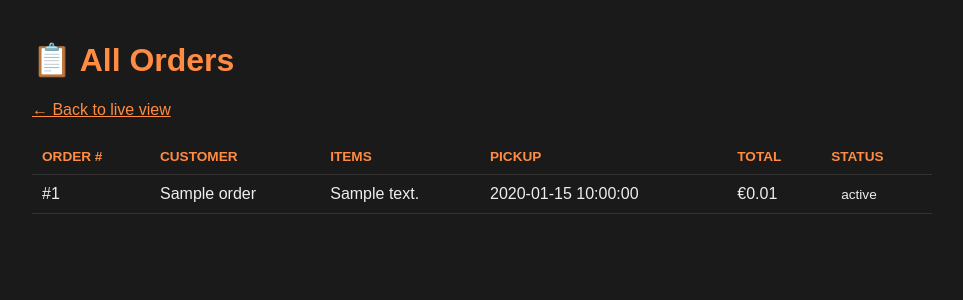
After one commit to pragashkumar14/ce-capstone-cloud-kitchen, a Flask app: template app/src/templates/all_orders.html in a window 1280 px wide. The commit adds this page. Shown: the top 300 px of the page, without its empty margins (158-1121 px from the left). Run offline with Flask 3, Linux system fonts and the light colour scheme; the template is opened without the code that fills it: most values are stand-ins (such as "Sample title", 1, 10 or a date in 2020).

Commit message:
Add /kitchen/all view showing every order regardless of status

```diff
--- a/app/src/app.py
+++ b/app/src/app.py
@@ -235,6 +235,24 @@ def complete_order(order_id):
     conn.close()
     return redirect(url_for("kitchen"))
 
+@app.route("/kitchen/all")
+def all_orders():
+    conn = get_connection()
+    cur = conn.cursor()
+    cur.execute(
+        "SELECT o.id, o.customer_name, o.pickup_time, o.status, o.total_cents, "
+        "array_agg(mi.name || ' x' || oi.quantity) AS item_summary "
+        "FROM orders o "
+        "JOIN order_items oi ON oi.order_id = o.id "
+        "JOIN menu_items mi ON mi.id = oi.menu_item_id "
+        "GROUP BY o.id "
+        "ORDER BY o.created_at DESC"
+    )
+    orders = cur.fetchall()
+    conn.close()
+    return render_template("all_orders.html", orders=orders)
+
+
 
 @app.route("/kitchen/api/orders")
 def kitchen_orders_api():
--- /dev/null
+++ b/app/src/templates/all_orders.html
@@ -0,0 +1,48 @@
+<!DOCTYPE html>
+<html lang="en">
+<head>
+    <meta charset="UTF-8">
+    <title>All Orders — Pam Kitchen</title>
+    <style>
+        body { font-family: Arial, sans-serif; max-width: 900px; margin: 0 auto; padding: 20px; background: #1a1a1a; color: #eee; }
+        h1 { color: #ff8c42; }
+        a { color: #ff8c42; }
+        table { width: 100%; border-collapse: collapse; margin-top: 20px; }
+        th, td { text-align: left; padding: 10px; border-bottom: 1px solid #333; }
+        th { color: #ff8c42; text-transform: uppercase; font-size: 0.85em; }
+        .status { padding: 3px 10px; border-radius: 12px; font-size: 0.85em; }
+        .status-received { background: #b34700; }
+        .status-completed { background: #2d8a4e; }
+        .empty { color: #777; padding: 20px 0; }
+    </style>
+</head>
+<body>
+    <h1>📋 All Orders</h1>
+    <p><a href="{{ url_for('kitchen') }}">← Back to live view</a></p>
+
+    {% if not orders %}
+    <p class="empty">No orders yet.</p>
+    {% else %}
+    <table>
+        <tr>
+            <th>Order #</th>
+            <th>Customer</th>
+            <th>Items</th>
+            <th>Pickup</th>
+            <th>Total</th>
+            <th>Status</th>
+        </tr>
+        {% for order in orders %}
+        <tr>
+            <td>#{{ order.id }}</td>
+            <td>{{ order.customer_name }}</td>
+            <td>{{ order.item_summary | join(', ') }}</td>
+            <td>{{ order.pickup_time }}</td>
+            <td>€{{ "%.2f"|format(order.total_cents / 100) }}</td>
+            <td><span class="status status-{{ order.status }}">{{ order.status }}</span></td>
+        </tr>
+        {% endfor %}
+    </table>
+    {% endif %}
+</body>
+</html>
--- a/app/src/templates/kitchen.html
+++ b/app/src/templates/kitchen.html
@@ -21,6 +21,7 @@
 <body>
     <h1>🍳 Kitchen — Live Orders</h1>
     <p style="color:#777;">Updates automatically. New orders ring a bell.</p>
+    <p><a href="/kitchen/all" style="color:#ff8c42;">View all orders →</a></p>
     <div id="orders-container">
         {% if not orders %}
         <p class="empty">No active orders right now.</p>
```
